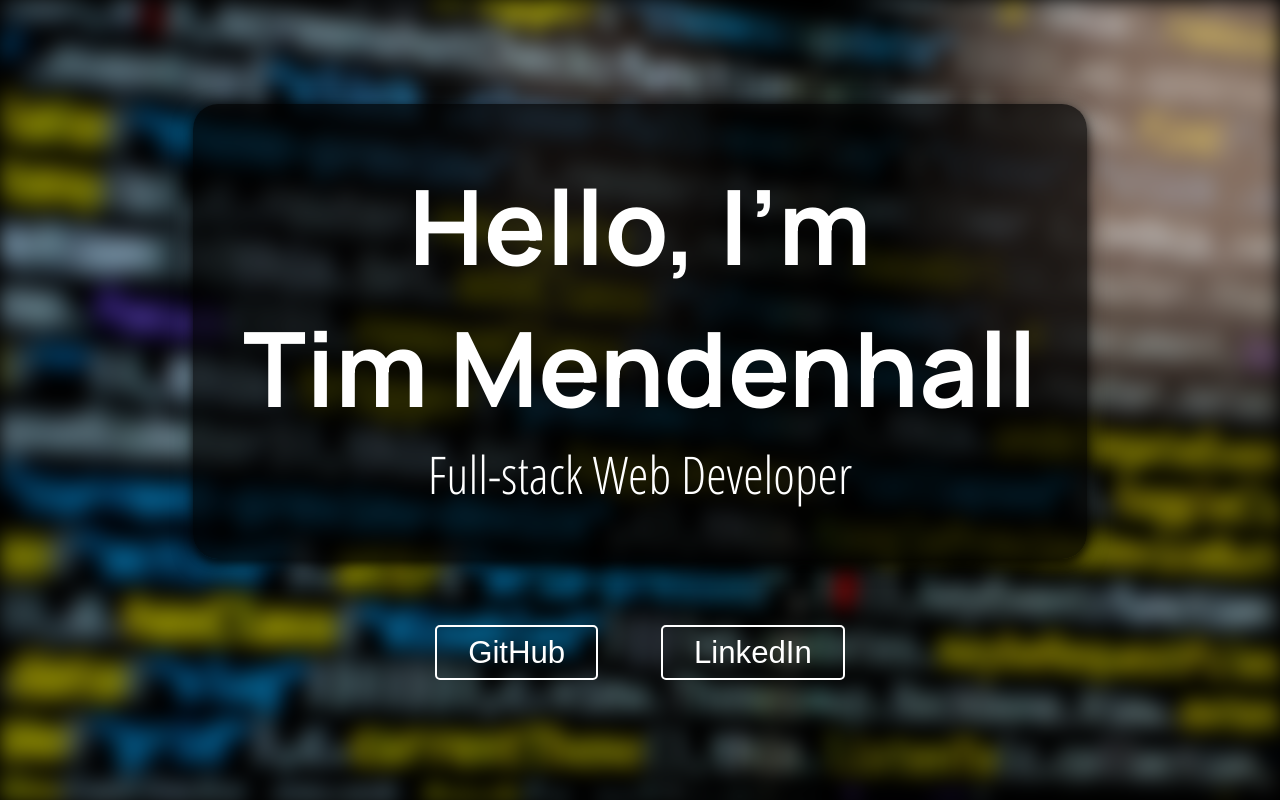
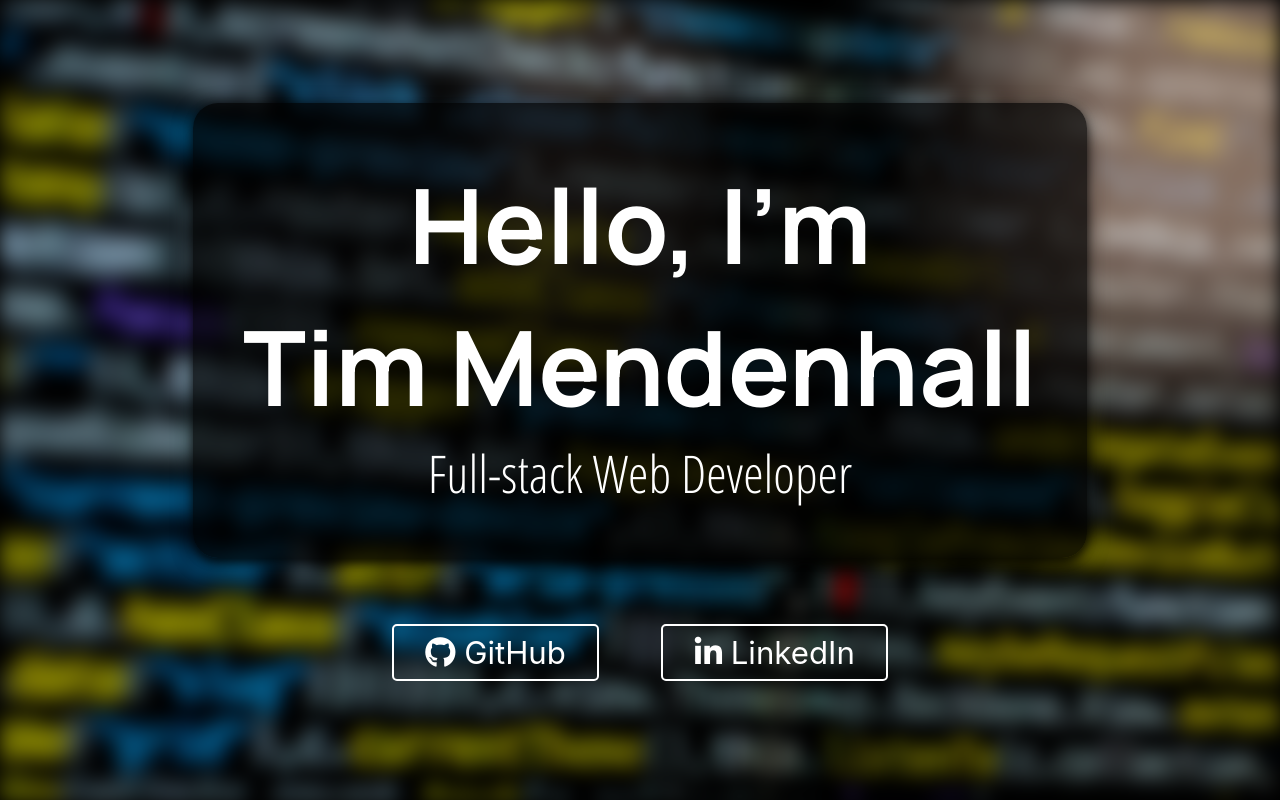
Before and after one commit to timmendenhall/timmendenhall.com, a React (Create React App) app: page / in a window 1280 px wide. Shown: the top 800 px of the page. Built offline with nearby package versions, Linux system fonts and the light colour scheme.

Commit message:
Social Bar updates for GH and LI links

```diff
--- a/public/index.html
+++ b/public/index.html
@@ -32,6 +32,8 @@
       Learn how to configure a non-root public URL by running `npm run build`.
     -->
     <title>Tim Mendenhall</title>
+
+    <script src="https://kit.fontawesome.com/dff2b8ea29.js" crossorigin="anonymous"></script>
   </head>
   <body>
     <noscript>You need to enable JavaScript to run this app.</noscript>
--- a/src/components/SocialBar/SocialBar.css
+++ b/src/components/SocialBar/SocialBar.css
@@ -15,4 +15,10 @@
     margin: 0.5em 1em;
     padding: 0.25em 1em;
     font-size: 1.2em;
+    text-decoration: none;
+    transition: background-color 1s;
 }
+
+.social-bar__button:hover {
+    background-color: #000000;
+}
--- a/src/components/SocialBar/index.js
+++ b/src/components/SocialBar/index.js
@@ -4,8 +4,10 @@ import './SocialBar.css';
 export const SocialBar = () => {
     return (
         <div className="social-bar__container">
-            <button type="button" className="social-bar__button">GitHub</button>
-            <button type="button" className="social-bar__button">LinkedIn</button>
+            <a href="https://github.com/timmendenhall" className="social-bar__button" target="new"><i
+                className="fab fa-github"></i> GitHub</a>
+            <a href="https://www.linkedin.com/in/timmendenhall/" className="social-bar__button" target="new"><i
+                className="fab fa-linkedin-in"></i> LinkedIn</a>
         </div>
     );
 }
```
